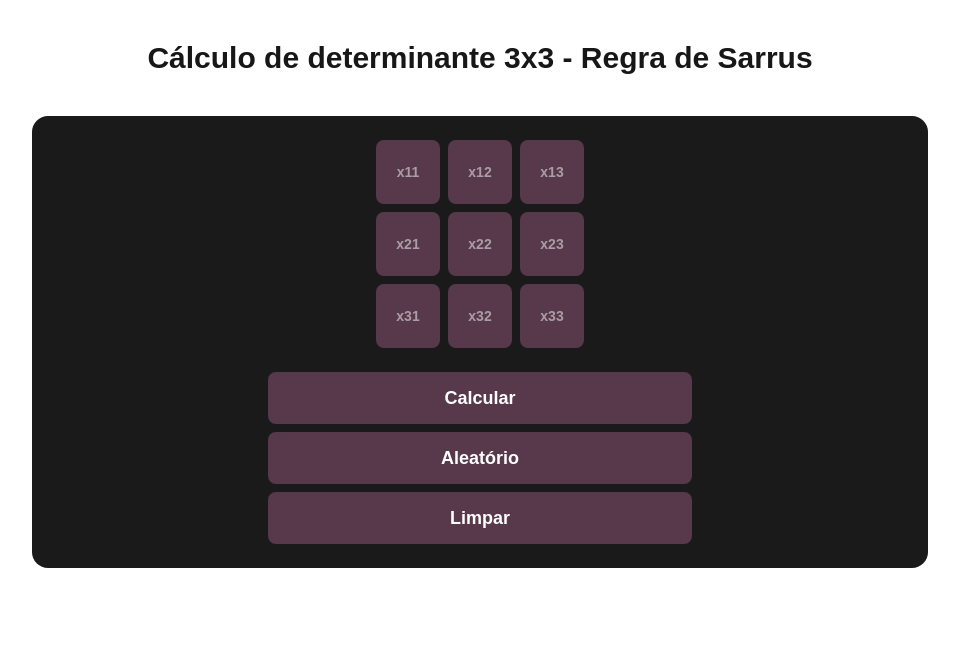
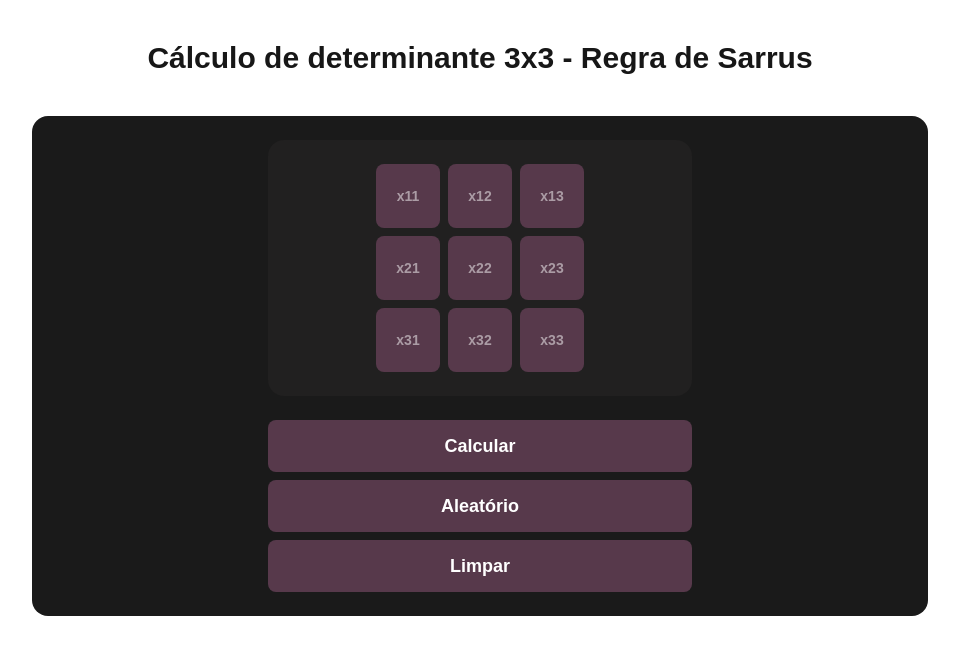
Before and after one commit to WendersonGomes/determinant-calculation, a Next.js app: page / in a window 1280 px wide. Shown: the top 654 px of the page, without its empty margins (160-1119 px from the left). Built offline with nearby package versions, Linux system fonts and the light colour scheme.

Commit message:
feat: matriz background

```diff
--- a/app/page.tsx
+++ b/app/page.tsx
@@ -282,7 +282,9 @@ export default function Home() {
 
         {/* MATRIZ ANIMADA */}
         <div className="flex flex-col items-center md:w-1/2 w-full">
-          <div className={`grid gap-2 ${extended.length ? "grid-cols-5" : "grid-cols-3"}`}>
+          <div className={` bg-[#3431313f] w-full rounded-2xl p-6 ${extended.length ? "" : "flex flex-col justify-center items-center"}`}>
+            <div className="">
+              <div className={`grid gap-2 ${extended.length ? "grid-cols-5" : "grid-cols-3 w-max"}`}>
                 {(extended.length ? extended : matrix).map((row, r) =>
                   row.map((value, c) => {
                     const active = highlight.some(h => h.r === r && h.c === c)
@@ -342,6 +344,8 @@ export default function Home() {
                     )
                   })
                 )}
+              </div>
+            </div>
           </div>
 
           {/* BOTÔES PC */}
```
Lines whose indentation alone changed are shown as unchanged.
